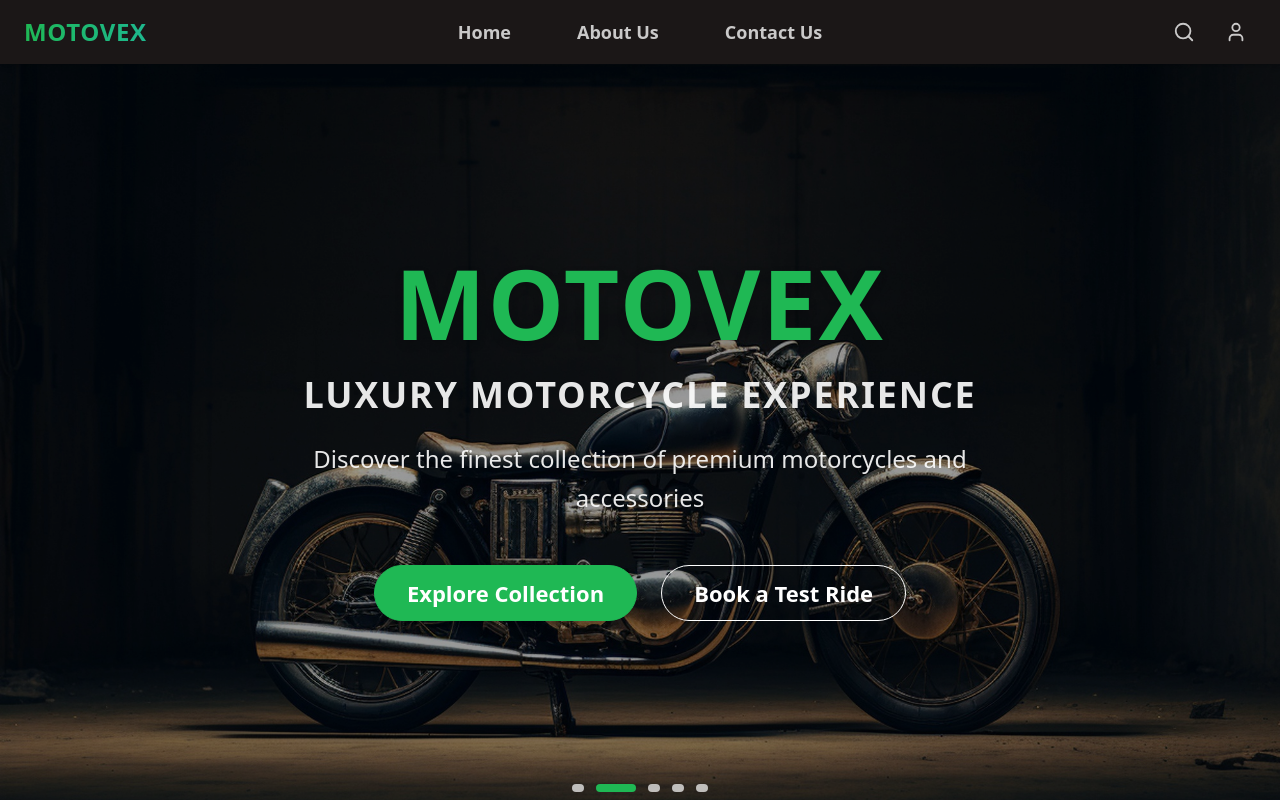
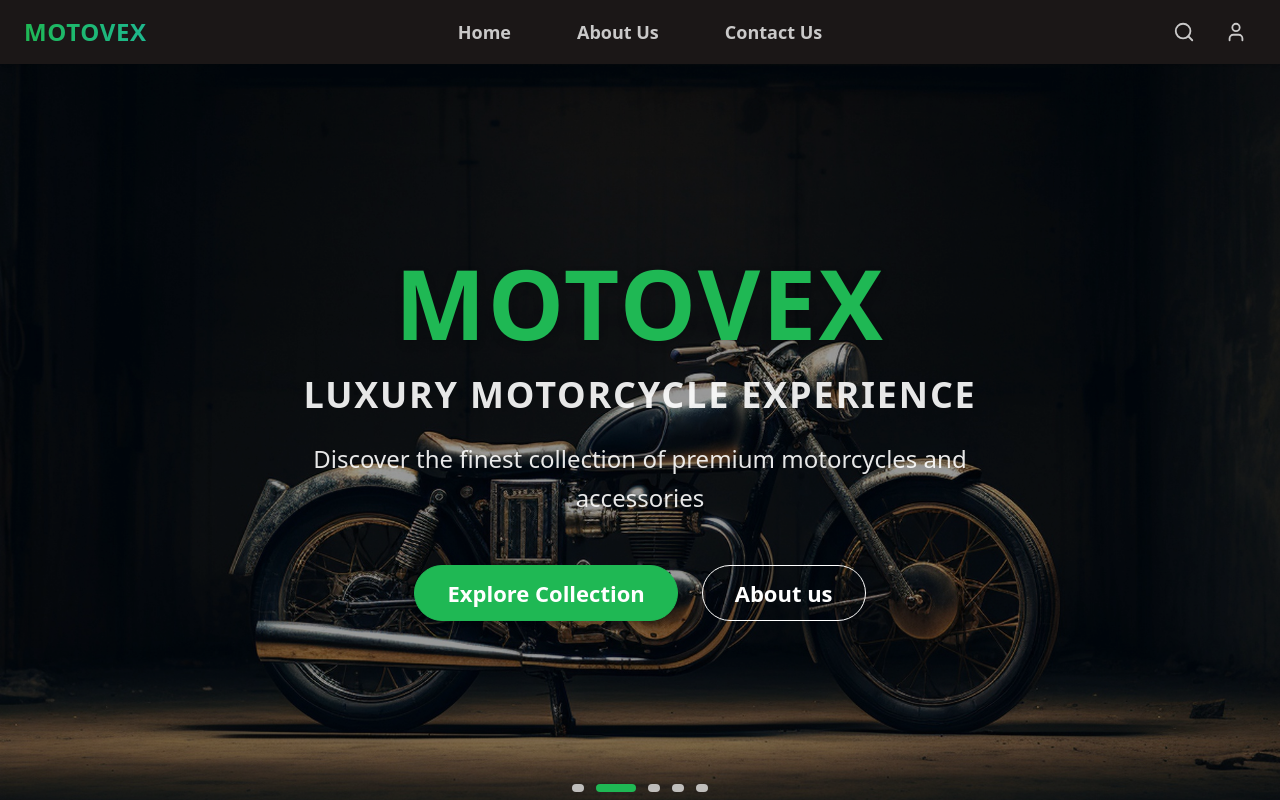
Before and after one commit to HariVarma2004/Bike-Base, a React (Vite) app in the folder frontend/: page / in a window 1280 px wide. Shown: the top 800 px of the page. Built offline with nearby package versions, Linux system fonts and the light colour scheme.

Commit message:
Explore collection and the about us pages connected

```diff
--- a/frontend/src/components/home/Home.jsx
+++ b/frontend/src/components/home/Home.jsx
@@ -1,4 +1,5 @@
 import React, { useState, useEffect } from "react";
+import { useNavigate } from "react-router-dom";
 import Hero5 from "../../assets/Hero5.jpg";
 import Hero6 from "../../assets/Hero6.jpg";
 import Hero7 from "../../assets/Hero7.jpg";
@@ -37,6 +38,7 @@ const mobileImagePositions = [
 ];
 
 const Home = () => {
+  const navigate = useNavigate();
   const [currentIndex, setCurrentIndex] = useState(0);
   const [isMobile, setIsMobile] = useState(window.innerWidth < 768);
 
@@ -122,11 +124,15 @@ const Home = () => {
 
         {/* CTA Buttons - Hidden on mobile in favor of bottom button */}
         <div className="hidden sm:flex flex-col sm:flex-row gap-4 md:gap-6 mb-8 md:mb-16 w-full max-w-xs sm:max-w-md justify-center">
-          <button className="btn btn-primary btn-lg md:btn-xl rounded-full px-6 md:px-8 py-3 text-white font-semibold shadow-lg transform transition-transform hover:scale-105 focus:scale-105 focus:outline-none focus:ring-2 focus:ring-white">
+          <button
+          onClick={() => navigate("/explore")}
+          className="btn btn-primary btn-lg md:btn-xl rounded-full px-6 md:px-8 py-3 text-white font-semibold shadow-lg transform transition-transform hover:scale-105 focus:scale-105 focus:outline-none focus:ring-2 focus:ring-white">
             Explore Collection
           </button>
-          <button className="btn btn-outline btn-lg md:btn-xl rounded-full px-6 md:px-8 py-3 text-white border-white font-semibold hover:bg-white hover:text-primary transform transition-transform hover:scale-105 focus:scale-105 focus:outline-none focus:ring-2 focus:ring-white">
-            Book a Test Ride
+          <button
+           onClick={() => navigate("/about")}
+           className="btn btn-outline btn-lg md:btn-xl rounded-full px-6 md:px-8 py-3 text-white border-white font-semibold hover:bg-white hover:text-primary transform transition-transform hover:scale-105 focus:scale-105 focus:outline-none focus:ring-2 focus:ring-white">
+            About us
           </button>
         </div>
       </div>
@@ -150,7 +156,9 @@ const Home = () => {
         </div>
 
         {/* Explore Button - Only visible on mobile */}
-        <button className="btn btn-primary rounded-full text-base sm:hidden shadow-lg px-6 py-2.5 font-medium">
+        <button
+        onClick={() => navigate("/explore")}
+        className="btn btn-primary rounded-full text-base sm:hidden shadow-lg px-6 py-2.5 font-medium">
           Explore Now
         </button>
       </div>
```
